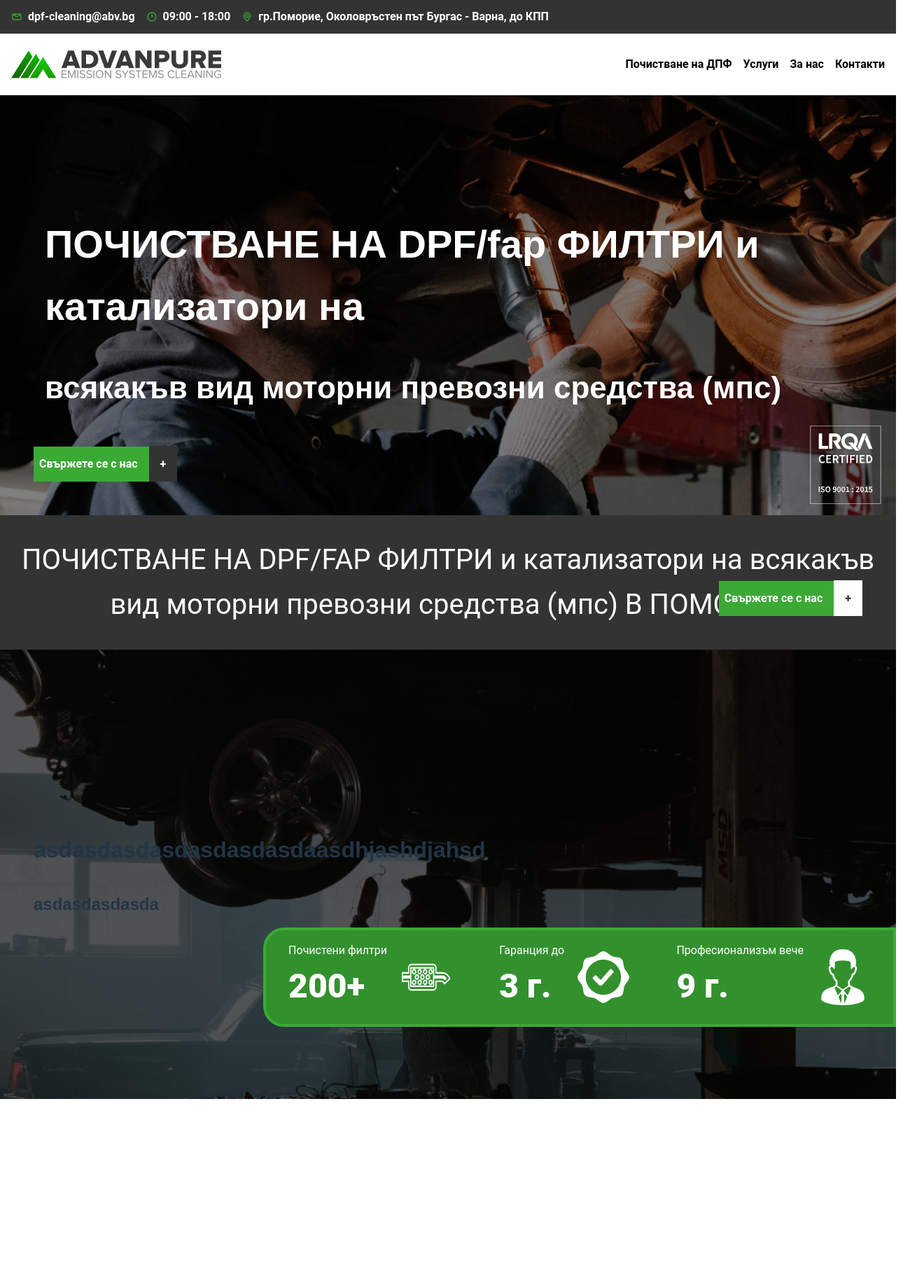
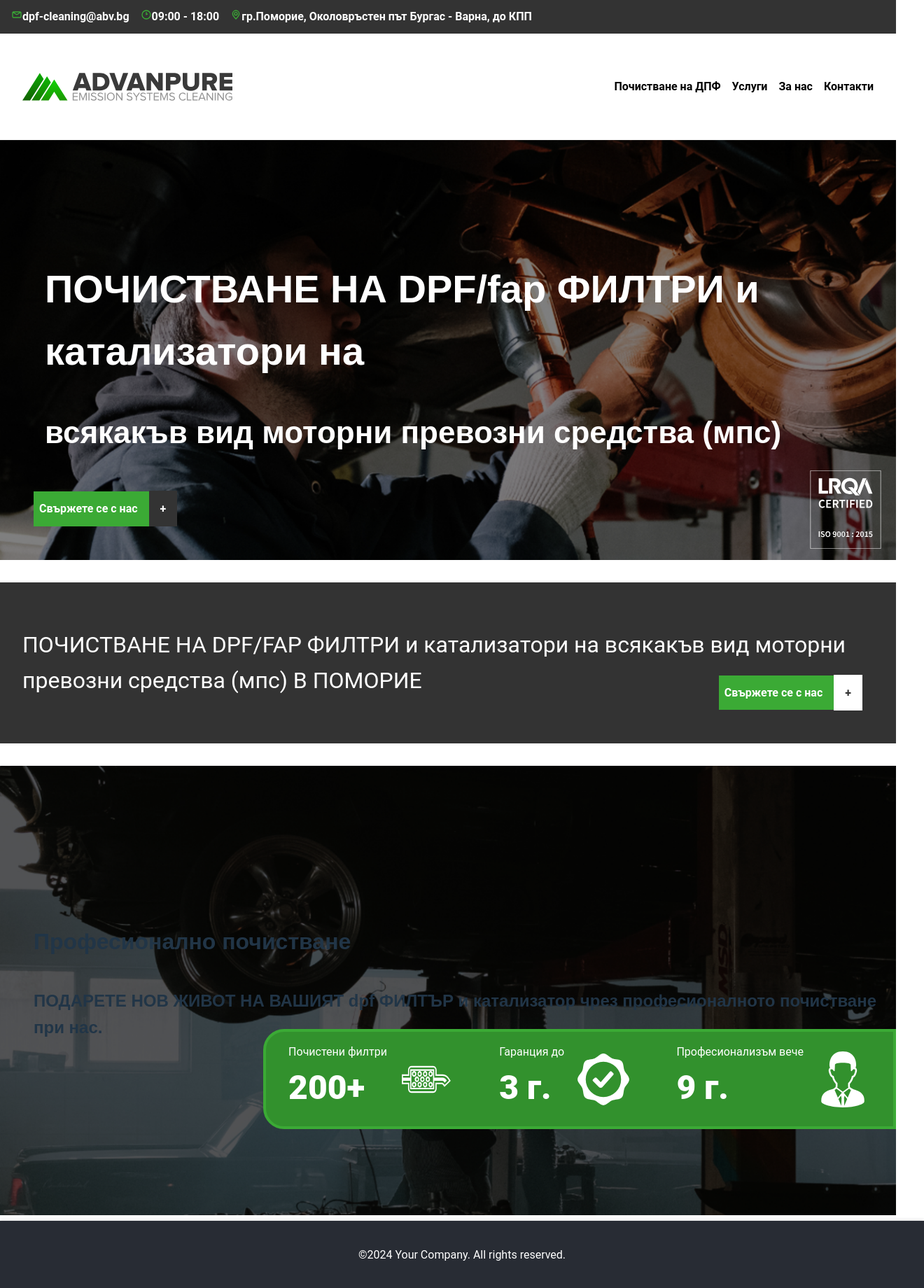
Before and after one commit to Koeww/dpf-cleaning, a React (Vite) app: page / in a window 1280 px wide. Shown: the whole page at 70% size, 1320 px wide, since content can reach past the window. Before the commit the page ends 1578 px from the top, so only its background shows below. Built offline with nearby package versions, Linux system fonts and the light colour scheme.

Commit message:
add Footer, fix Error page, ContactBar, , Header. ServiceComponent

```diff
--- a/src/components/ContactBar.jsx
+++ b/src/components/ContactBar.jsx
@@ -1,20 +1,21 @@
 import React from 'react'
+import {Link} from 'react-router-dom'
 
 const ContactBar = () => {
   return (
     <div className='ContactBar'>
-        <a href="" className='contact-wrapper'>
+        <Link to="" className='contact-wrapper'>
             <img src="public/images/email.svg" alt="icon-email" />
             dpf-cleaning@abv.bg
-        </a>
-        <a href="" className='contact-wrapper'>
+        </Link>
+        <Link to="" className='contact-wrapper'>
             <img src="public/images/clock.svg" alt="icon-clock" />
             09:00 - 18:00
-        </a>
-        <a href="" className='contact-wrapper'>
+        </Link>
+        <Link to="" className='contact-wrapper'>
             <img src="public/images/location-pin.svg" alt="icon-location-pin" />
             гр.Поморие, Околовръстен път Бургас - Варна, до КПП
-        </a>
+        </Link>
 
         <style jsx>{`
             .ContactBar {
@@ -31,6 +32,10 @@ const ContactBar = () => {
                 gap: 0.5rem;
             }
 
+            .ContactBar a {
+                transition: all 350ms ease-in-out;
+            }
+
             img {
                 width: 1rem;
                 height: 1rem;
--- /dev/null
+++ b/src/components/Footer.jsx
@@ -0,0 +1,11 @@
+import React from 'react'
+
+const Footer = () => {
+    return (
+        <footer>
+            <p>&copy;2024 Your Company. All rights reserved.</p>
+        </footer>
+    )
+}
+
+export default Footer
--- a/src/components/Header.jsx
+++ b/src/components/Header.jsx
@@ -21,7 +21,7 @@ const Header = () => {
                 display: flex;
                 align-items: center;
                 justify-content: space-between;
-                padding: 1rem;
+                padding: 3rem 2rem;
                 height: 3.5rem;
             }
 
@@ -29,6 +29,7 @@ const Header = () => {
                 display: flex;
                 width: 18.75rem;
                 height: 2.5rem;
+                transition: all 350ms ease-in-out;
             }
             .logo:hover {
                 filter: drop-shadow(0 0 2em #1ab502);
@@ -41,6 +42,10 @@ const Header = () => {
                 display: flex;
                 gap: 1rem;
             }
+
+            .links-container a {
+                font-size: 4rem;
+            }
         `}</style>
     </div>
   )
--- a/src/components/ServicesComponent.jsx
+++ b/src/components/ServicesComponent.jsx
@@ -8,15 +8,15 @@ const ServicesComponent = () => {
     <div className='ServicesComponent'>
 		<div className='text-wrapper'>
 			ПОЧИСТВАНЕ НА DPF/FAP ФИЛТРИ и катализатори на всякакъв вид моторни превозни средства (мпс) В ПОМОРИЕ
-
 			<Link to={routes.contacts} className='is-green-box position-bottom-right'>
 				Свържете се с нас
 				<span className='additional-box-reversed'>+</span>
 			</Link>
 		</div>
 		<img src="public/images/contact.png" alt="contact-photo" className='services-hero'/>
-		<h3>asdasdasdasdasdasdasdaasdhjashdjahsd</h3>
-		<h4>asdasdasdasda</h4>
+		<h3>Професионално почистване</h3>
+		<h4>ПОДАРЕТЕ НОВ ЖИВОТ НА ВАШИЯТ dpf ФИЛТЪР и катализатор чрез професионалното почистване при нас.</h4>
+
 		<Counters/>
 
         <style jsx>{`
@@ -25,12 +25,12 @@ const ServicesComponent = () => {
 				position: relative;
             }
 			.text-wrapper {
+				margin: 2rem 0;
 				position: relative;
 				color: white;
-				font-size: 2.5rem;
-                text-align: center;
+				font-size: 2rem;
                 background: #333333;
-				padding: 2rem 1rem;
+				padding: 4rem 2rem;
 			}
 			.services-hero {
 				width: 100%;
--- a/src/index.css
+++ b/src/index.css
@@ -24,8 +24,16 @@ body {
     line-height: 1.6;
     margin: 0;
     padding: 0;
-	margin: 0;
 	min-width: 320px;
+}
+
+footer {
+	background-color: #282c34; /* Dark background color */
+	color: #ffffff;            /* White text color */
+	text-align: center;        /* Center the text */
+	padding: 20px;             /* Padding around the text */
+	width: 100%;               /* Full width of the page */
+	box-shadow: 0 -2px 4px rgba(0, 0, 0, 0.1); /* Optional shadow for visual effect */
 }
 
 /*HEADINGS*/
--- a/src/pages/Error.jsx
+++ b/src/pages/Error.jsx
@@ -3,14 +3,38 @@ import {useRouteError} from "react-router-dom";
 const ErrorPage = () => {
 	const error = useRouteError();
 	console.error(error);
+	console.log(error.statusText || error.message);
 
 	return (
-    <div id="error-page">
-      <h1>Oops!</h1>
-      <p>Sorry, an unexpected error has occurred.</p>
+		<div className="ErrorPage">
+			<h1>Упс....</h1>
 			<p>
-        <i>{error.statusText || error.message}</i>
+				Съжаляваме, появи се неочаквана грешка.
 			</p>
+			<style jsx>{`
+				.ErrorPage {
+					display: flex;
+					flex-direction: column;
+					align-items: center;
+					justify-content: center;
+					height: 100vh;
+					text-align: center;
+					background-color: white;
+					color: #333;
+					padding: 20px;
+					box-shadow: 0 4px 8px rgba(0, 0, 0, 0.1);
+				}
+
+				.ErrorPage h1 {
+					font-size: 3rem;
+					margin-bottom: 0.675rem;
+				}
+
+				.ErrorPage p {
+					font-size: 1.2rem;
+					margin: 0.375rem 0;
+				}
+			`}</style>
 		</div>
 	);
 }
--- a/src/pages/Layout.jsx
+++ b/src/pages/Layout.jsx
@@ -3,6 +3,7 @@ import React from 'react';
 import { Outlet } from 'react-router-dom';
 import ContactBar from '../components/ContactBar';
 import Header from '../components/Header';
+import Footer from '../components/Footer';
 
 function Layout() {
   return (
@@ -12,6 +13,7 @@ function Layout() {
       <main>
         <Outlet />
       </main>
+      <Footer/>
     </div>
   );
 }
```
Lines whose indentation alone changed are shown as unchanged.
